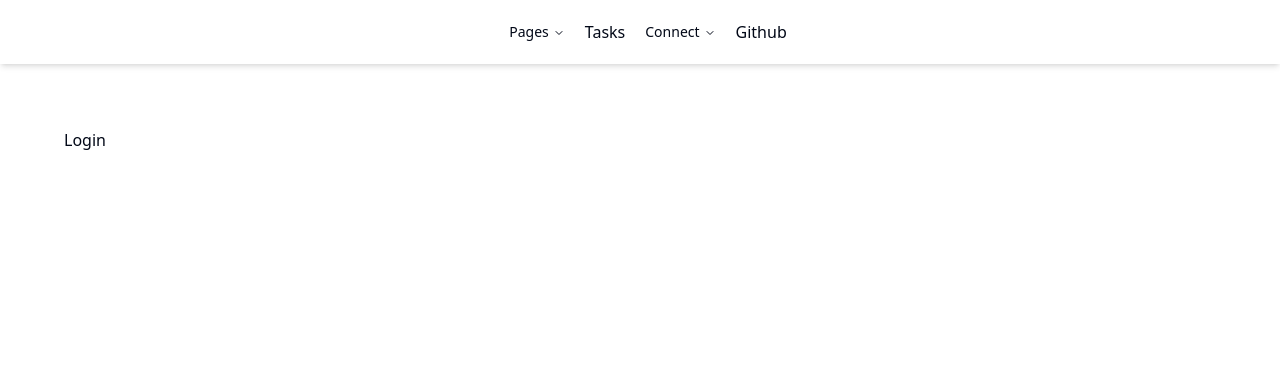
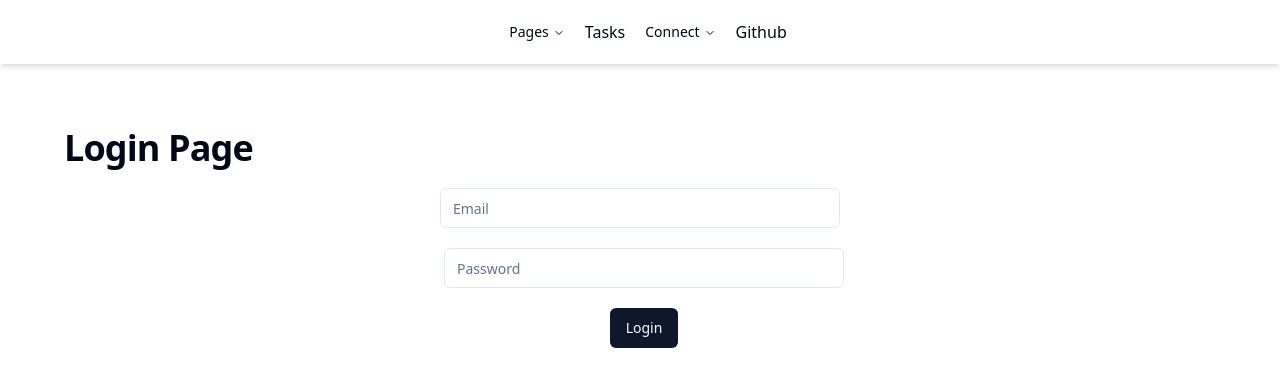
Before and after one commit to REp007/Task-Management, a React (Vite) app in the folder client/: page /login in a window 1280 px wide. Shown: the top 386 px of the page. Built offline with nearby package versions, Linux system fonts and the light colour scheme.

Commit message:
add: login page & add new path login and register

```diff
--- /dev/null
+++ b/client/src/components/ui/form.tsx
@@ -0,0 +1,176 @@
+import * as React from "react"
+import * as LabelPrimitive from "@radix-ui/react-label"
+import { Slot } from "@radix-ui/react-slot"
+import {
+  Controller,
+  ControllerProps,
+  FieldPath,
+  FieldValues,
+  FormProvider,
+  useFormContext,
+} from "react-hook-form"
+
+import { cn } from "@/lib/utils"
+import { Label } from "@/components/ui/label"
+
+const Form = FormProvider
+
+type FormFieldContextValue<
+  TFieldValues extends FieldValues = FieldValues,
+  TName extends FieldPath<TFieldValues> = FieldPath<TFieldValues>
+> = {
+  name: TName
+}
+
+const FormFieldContext = React.createContext<FormFieldContextValue>(
+  {} as FormFieldContextValue
+)
+
+const FormField = <
+  TFieldValues extends FieldValues = FieldValues,
+  TName extends FieldPath<TFieldValues> = FieldPath<TFieldValues>
+>({
+  ...props
+}: ControllerProps<TFieldValues, TName>) => {
+  return (
+    <FormFieldContext.Provider value={{ name: props.name }}>
+      <Controller {...props} />
+    </FormFieldContext.Provider>
+  )
+}
+
+const useFormField = () => {
+  const fieldContext = React.useContext(FormFieldContext)
+  const itemContext = React.useContext(FormItemContext)
+  const { getFieldState, formState } = useFormContext()
+
+  const fieldState = getFieldState(fieldContext.name, formState)
+
+  if (!fieldContext) {
+    throw new Error("useFormField should be used within <FormField>")
+  }
+
+  const { id } = itemContext
+
+  return {
+    id,
+    name: fieldContext.name,
+    formItemId: `${id}-form-item`,
+    formDescriptionId: `${id}-form-item-description`,
+    formMessageId: `${id}-form-item-message`,
+    ...fieldState,
+  }
+}
+
+type FormItemContextValue = {
+  id: string
+}
+
+const FormItemContext = React.createContext<FormItemContextValue>(
+  {} as FormItemContextValue
+)
+
+const FormItem = React.forwardRef<
+  HTMLDivElement,
+  React.HTMLAttributes<HTMLDivElement>
+>(({ className, ...props }, ref) => {
+  const id = React.useId()
+
+  return (
+    <FormItemContext.Provider value={{ id }}>
+      <div ref={ref} className={cn("space-y-2", className)} {...props} />
+    </FormItemContext.Provider>
+  )
+})
+FormItem.displayName = "FormItem"
+
+const FormLabel = React.forwardRef<
+  React.ElementRef<typeof LabelPrimitive.Root>,
+  React.ComponentPropsWithoutRef<typeof LabelPrimitive.Root>
+>(({ className, ...props }, ref) => {
+  const { error, formItemId } = useFormField()
+
+  return (
+    <Label
+      ref={ref}
+      className={cn(error && "text-destructive", className)}
+      htmlFor={formItemId}
+      {...props}
+    />
+  )
+})
+FormLabel.displayName = "FormLabel"
+
+const FormControl = React.forwardRef<
+  React.ElementRef<typeof Slot>,
+  React.ComponentPropsWithoutRef<typeof Slot>
+>(({ ...props }, ref) => {
+  const { error, formItemId, formDescriptionId, formMessageId } = useFormField()
+
+  return (
+    <Slot
+      ref={ref}
+      id={formItemId}
+      aria-describedby={
+        !error
+          ? `${formDescriptionId}`
+          : `${formDescriptionId} ${formMessageId}`
+      }
+      aria-invalid={!!error}
+      {...props}
+    />
+  )
+})
+FormControl.displayName = "FormControl"
+
+const FormDescription = React.forwardRef<
+  HTMLParagraphElement,
+  React.HTMLAttributes<HTMLParagraphElement>
+>(({ className, ...props }, ref) => {
+  const { formDescriptionId } = useFormField()
+
+  return (
+    <p
+      ref={ref}
+      id={formDescriptionId}
+      className={cn("text-sm text-muted-foreground", className)}
+      {...props}
+    />
+  )
+})
+FormDescription.displayName = "FormDescription"
+
+const FormMessage = React.forwardRef<
+  HTMLParagraphElement,
+  React.HTMLAttributes<HTMLParagraphElement>
+>(({ className, children, ...props }, ref) => {
+  const { error, formMessageId } = useFormField()
+  const body = error ? String(error?.message) : children
+
+  if (!body) {
+    return null
+  }
+
+  return (
+    <p
+      ref={ref}
+      id={formMessageId}
+      className={cn("text-sm font-medium text-destructive", className)}
+      {...props}
+    >
+      {body}
+    </p>
+  )
+})
+FormMessage.displayName = "FormMessage"
+
+export {
+  useFormField,
+  Form,
+  FormItem,
+  FormLabel,
+  FormControl,
+  FormDescription,
+  FormMessage,
+  FormField,
+}
--- /dev/null
+++ b/client/src/components/ui/input.tsx
@@ -0,0 +1,25 @@
+import * as React from "react"
+
+import { cn } from "@/lib/utils"
+
+export interface InputProps
+  extends React.InputHTMLAttributes<HTMLInputElement> {}
+
+const Input = React.forwardRef<HTMLInputElement, InputProps>(
+  ({ className, type, ...props }, ref) => {
+    return (
+      <input
+        type={type}
+        className={cn(
+          "flex h-10 w-full rounded-md border border-input bg-background px-3 py-2 text-sm ring-offset-background file:border-0 file:bg-transparent file:text-sm file:font-medium placeholder:text-muted-foreground focus-visible:outline-none focus-visible:ring-2 focus-visible:ring-ring focus-visible:ring-offset-2 disabled:cursor-not-allowed disabled:opacity-50",
+          className
+        )}
+        ref={ref}
+        {...props}
+      />
+    )
+  }
+)
+Input.displayName = "Input"
+
+export { Input }
--- /dev/null
+++ b/client/src/components/ui/label.tsx
@@ -0,0 +1,24 @@
+import * as React from "react"
+import * as LabelPrimitive from "@radix-ui/react-label"
+import { cva, type VariantProps } from "class-variance-authority"
+
+import { cn } from "@/lib/utils"
+
+const labelVariants = cva(
+  "text-sm font-medium leading-none peer-disabled:cursor-not-allowed peer-disabled:opacity-70"
+)
+
+const Label = React.forwardRef<
+  React.ElementRef<typeof LabelPrimitive.Root>,
+  React.ComponentPropsWithoutRef<typeof LabelPrimitive.Root> &
+    VariantProps<typeof labelVariants>
+>(({ className, ...props }, ref) => (
+  <LabelPrimitive.Root
+    ref={ref}
+    className={cn(labelVariants(), className)}
+    {...props}
+  />
+))
+Label.displayName = LabelPrimitive.Root.displayName
+
+export { Label }
--- a/client/src/layout/NavBar.tsx
+++ b/client/src/layout/NavBar.tsx
@@ -50,7 +50,7 @@
                     </NavigationMenuContent>
                 </NavigationMenuItem>
                 <NavigationMenuItem>
-                    <Link to={"tasks"} legacyBehavior passHref>
+                    <Link to={"tasks"}>
                         <NavigationMenuLink>
                             Tasks
                         </NavigationMenuLink>
--- /dev/null
+++ b/client/src/pages/Auth/Login.tsx
@@ -0,0 +1,80 @@
+import { Button } from "@/components/ui/button"
+import { Input } from "@/components/ui/input"
+import React, { useState } from "react"
+import type { User } from "@/types/type"
+
+const Login = () => {
+    const [user, setUser] = useState<User>({
+        email: '',
+        password: ''
+    });
+    const [error, setError] = useState<string | null>(null);
+
+    const handleChange = (e: React.ChangeEvent<HTMLInputElement>) => {
+        setUser({ ...user, [e.target.name]: e.target.value });
+    }
+
+    const handleSubmit = async (e: React.FormEvent) => {
+        e.preventDefault();
+        setError(null); // Reset the error state
+
+        try {
+            const response = await fetch('http://localhost:3000/api/auth/login', {
+                method: 'POST',
+                headers: {
+                    'Content-Type': 'application/json'
+                },
+                body: JSON.stringify(user)
+            });
+
+            if (!response.ok) {
+                throw new Error('Network response was not ok');
+            }
+
+            const data = await response.json();
+            console.log(data);
+            localStorage.setItem('token', data.token);
+        } catch (error) {
+            setError(error.message);
+            console.error('There was an error!', error);
+        }
+    }
+
+    return (
+        <>
+            <h1 className="scroll-m-20 text-3xl font-extrabold tracking-tight lg:text-4xl">
+                Login Page
+            </h1>
+            <menu className="flex justify-center items-center mt-5">
+                <form onSubmit={handleSubmit} action="" method="post">
+                    <div className="flex flex-col gap-y-5 flex-nowrap justify-center items-center space-x-2">
+                        <Input
+                            name="email"
+                            value={user.email}
+                            onChange={handleChange}
+                            type="email"
+                            className="w-full md:w-[400px]"
+                            placeholder="Email"
+                        />
+                        <Input
+                            name="password"
+                            value={user.password}
+                            onChange={handleChange}
+                            type="password"
+                            className="w-full md:w-[400px]"
+                            placeholder="Password"
+                        />
+                        <Button type="submit">Login</Button>
+                    </div>
+                    {error && (
+                        <p className="mt-2 text-red-600">
+                            {error}
+                        </p>
+                    )}
+                </form>
+            </menu>
+        </>
+    )
+}
+
+export default Login;
--- /dev/null
+++ b/client/src/pages/Auth/Register.tsx
@@ -0,0 +1,8 @@
+
+const Register = () => {
+    return (
+        <div>Register</div>
+    )
+}
+
+export default Register
--- /dev/null
+++ b/client/src/types/type.ts
@@ -0,0 +1,13 @@
+
+export interface User{
+    name?: string;
+    email: string;
+    password: string;
+}
+
+export interface Task{
+    userId: string;
+    title: string;
+    description: string;
+    is_resolved: boolean;
+}
```
Also changed, not shown: client/package.json (+5 -3 lines), client/src/routes/routes.tsx (+4 -3 lines), client/src/axios.ts (deleted), 2 other files (tests, documents, lock files or other folders).
